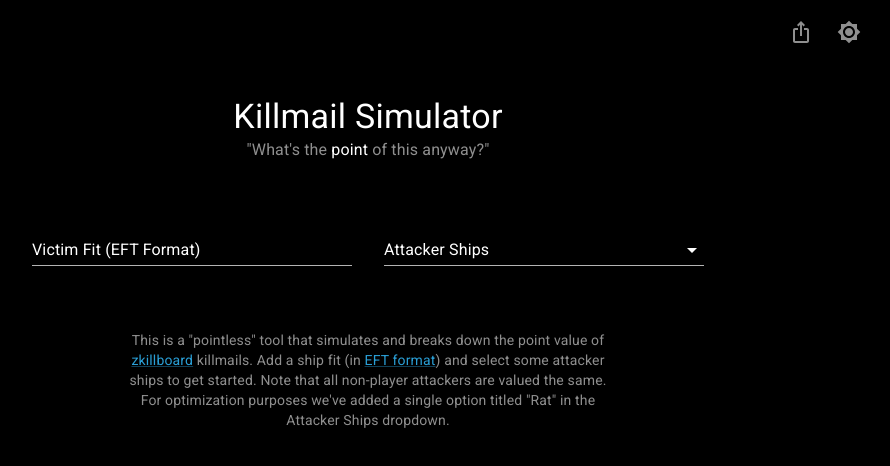
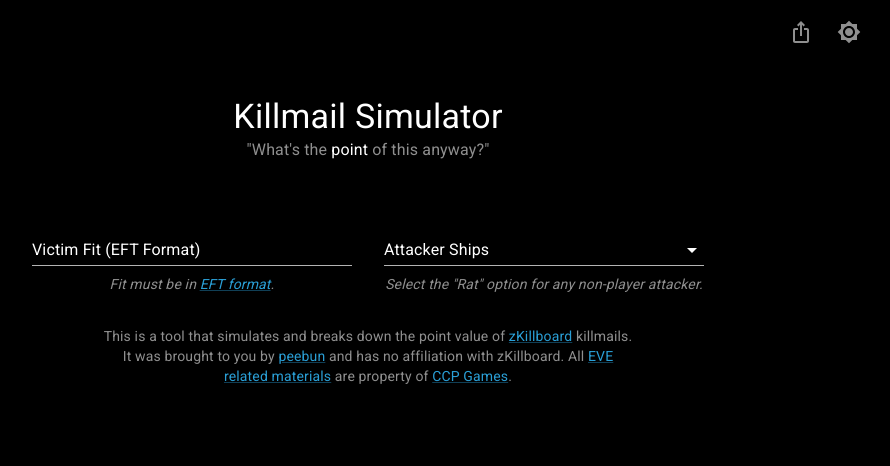
Before and after one commit to folklorelabs/zkill-point-calc, a React (Create React App) app: page / in a window 1280 px wide. Shown: the top 466 px of the page, without its empty margins (272-1162 px from the left). Built offline with nearby package versions, Linux system fonts and the light colour scheme.

Commit message:
added legal notices

```diff
--- a/src/components/App.js
+++ b/src/components/App.js
@@ -143,6 +143,9 @@ function App() {
                 }
               })}
             />
+            <Typography variant="body2" sx={{ fontStyle: 'italic', mt: 1 }}>
+              Fit must be in <Link href="https://www.eveonline.com/news/view/import-export-fittings" target="_blank" rel="noreferrer">EFT format</Link>.
+            </Typography>
           </FormControl>
           <FormControl sx={{ p: 2, maxWidth: '100%' }}>
             <Autocomplete
@@ -170,14 +173,17 @@ function App() {
                 zkillPointsDispatch(loadAttackers(newValue));
               }}
             />
+            <Typography variant="body2" sx={{ fontStyle: 'italic', mt: 1 }}>
+              Select the "Rat" option for any non-player attacker.
+            </Typography>
           </FormControl>
-          <div className="App-instructions">
-            <Typography variant="body2" sx={{ m: 2, }}>
-              This is a "pointless" tool that simulates and breaks down the point value of <Link href="https://zkillboard.com/" target="_blank" rel="noreferrer">zkillboard</Link> killmails.
-              Add a ship fit (in <Link href="https://www.eveonline.com/news/view/import-export-fittings" target="_blank" rel="noreferrer">EFT format</Link>) and select some attacker ships to get started.
-              Note that all non-player attackers are valued the same. For optimization purposes we've added a single option titled "Rat" in the Attacker Ships dropdown.
+          <Box className="App-instructions" sx={{ my: 2, }}>
+            <Typography variant="body2" sx={{ mb: 2, }}>
+              This is a tool that simulates and breaks down the point value of <Link href="https://zkillboard.com/" target="_blank" rel="noreferrer">zKillboard</Link> killmails.
+              It was brought to you by <Link href="https://zkillboard.com/character/879471236/">peebun</Link> and has no affiliation with zKillboard.
+              All <Link href="https://zkillboard.com/information/legal/">EVE related materials</Link> are property of <Link href="http://www.ccpgames.com/">CCP Games</Link>.
             </Typography>
-          </div>
+          </Box>
         </div>
       </Box>
       {state.shipInfo ? (
```
